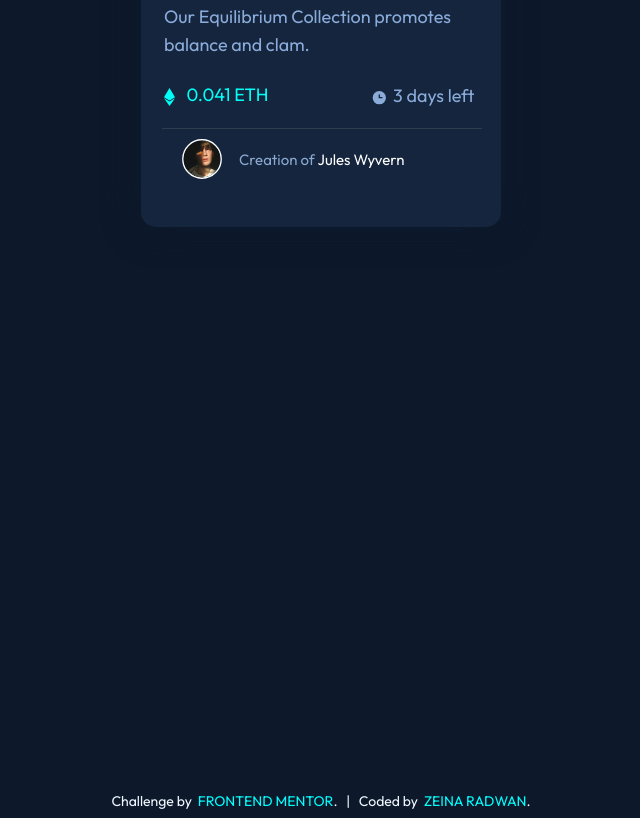
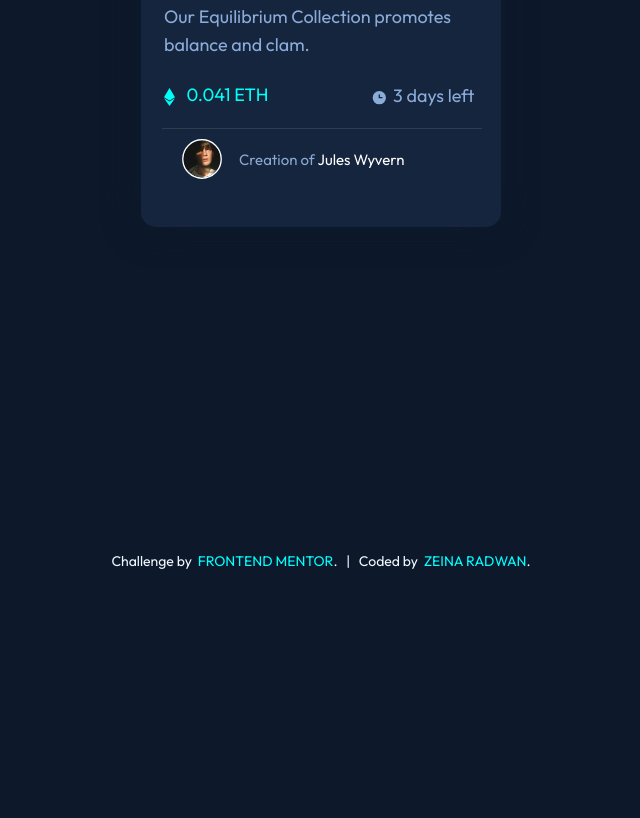
Before and after one commit to ZeinaRadwan/NFT-Card-Component, a plain HTML site: page index.html in a window 1280 px wide. Shown: the part 848-1666 px from the top of the page, without its empty margins (417-1057 px from the left). After the commit the page ends 1426 px from the top, so only its background shows below. Drawn offline with Linux system fonts and the light colour scheme.

Commit message:
Modified css file

```diff
--- a/Css/card.css
+++ b/Css/card.css
@@ -110,7 +110,6 @@ transform: translate(-80px, -405px);
 }
 .footer{
     margin-left: 20px;
-    margin-top: 240px;
     color: aliceblue;
     font-weight: normal;
     font-size: 14px;
```
